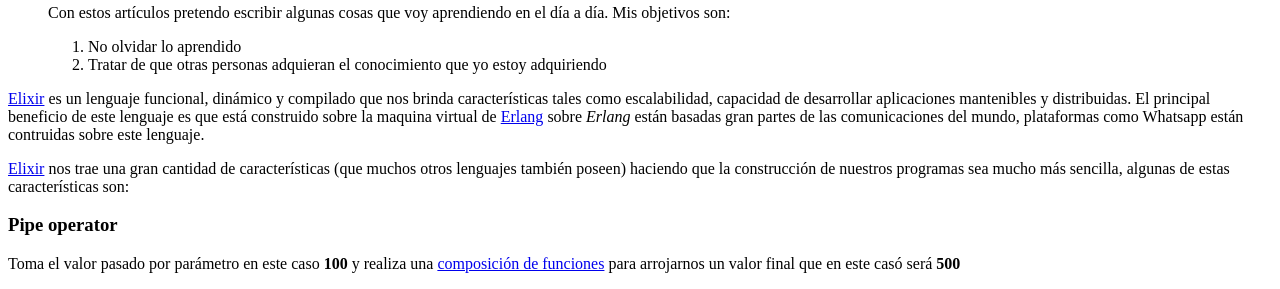
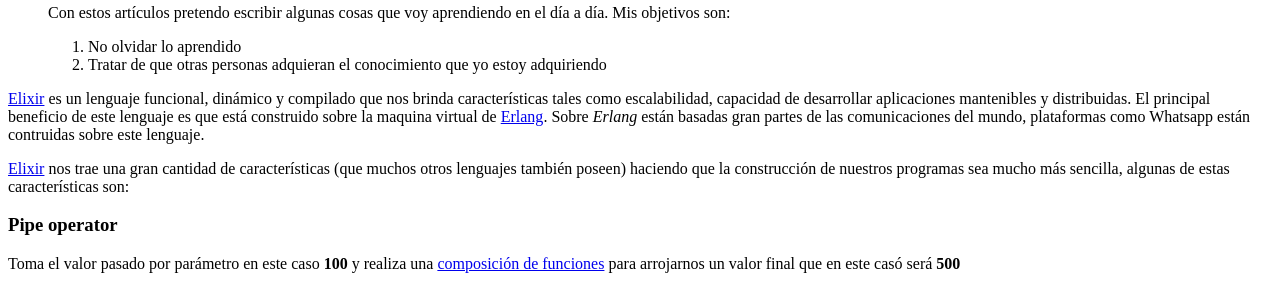
Before and after one commit to kmlroot/mauricio, a Jekyll site: the page built from _posts/2017-05-12-entendiendo-elixir-desde-la-perspectiva-de-un-principiante.md, in a window 1280 px wide. Shown: the part 279-568 px from the top of the page. Built offline with Jekyll 4.4.1, drawn with Linux system fonts in a browser that asks for light colours; comment, search, counter and statistics services are not loaded.

Commit message:
Adding extra space

```diff
--- a/_posts/2017-05-12-entendiendo-elixir-desde-la-perspectiva-de-un-principiante.md
+++ b/_posts/2017-05-12-entendiendo-elixir-desde-la-perspectiva-de-un-principiante.md
@@ -9,7 +9,8 @@
 2. Tratar de que otras personas adquieran el conocimiento que yo estoy adquiriendo
 
 [Elixir](http://elixir-lang.org){:target="_blank"} es un lenguaje funcional, dinámico y compilado que nos brinda características tales como escalabilidad, capacidad de desarrollar aplicaciones mantenibles y distribuidas.
-El principal beneficio de este lenguaje es que está construido sobre la maquina virtual de [Erlang](http://www.erlang.org){:target="_blank"} sobre *Erlang* están basadas gran partes de las comunicaciones del mundo, plataformas como Whatsapp están contruidas sobre este lenguaje.
+El principal beneficio de este lenguaje es que está construido sobre la maquina virtual de [Erlang](http://www.erlang.org){:target="_blank"}.
+Sobre *Erlang* están basadas gran partes de las comunicaciones del mundo, plataformas como Whatsapp están contruidas sobre este lenguaje.
 
 [Elixir](http://elixir-lang.org){:target="_blank"} nos trae una gran cantidad de características (que muchos otros lenguajes también poseen) haciendo que la construcción de nuestros programas sea mucho más sencilla, algunas de estas características son:
 
```
